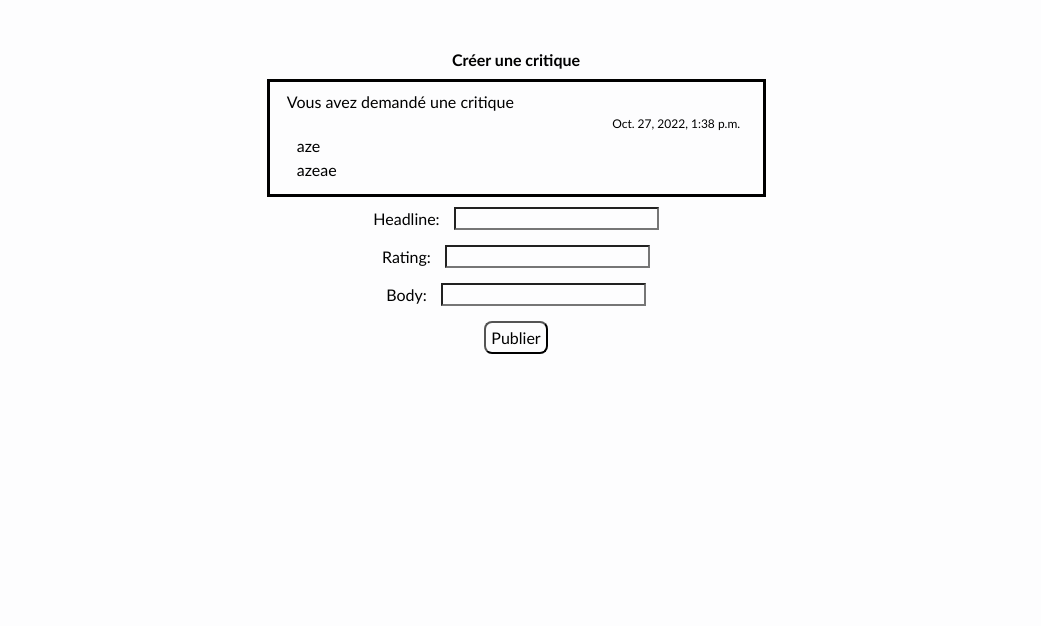
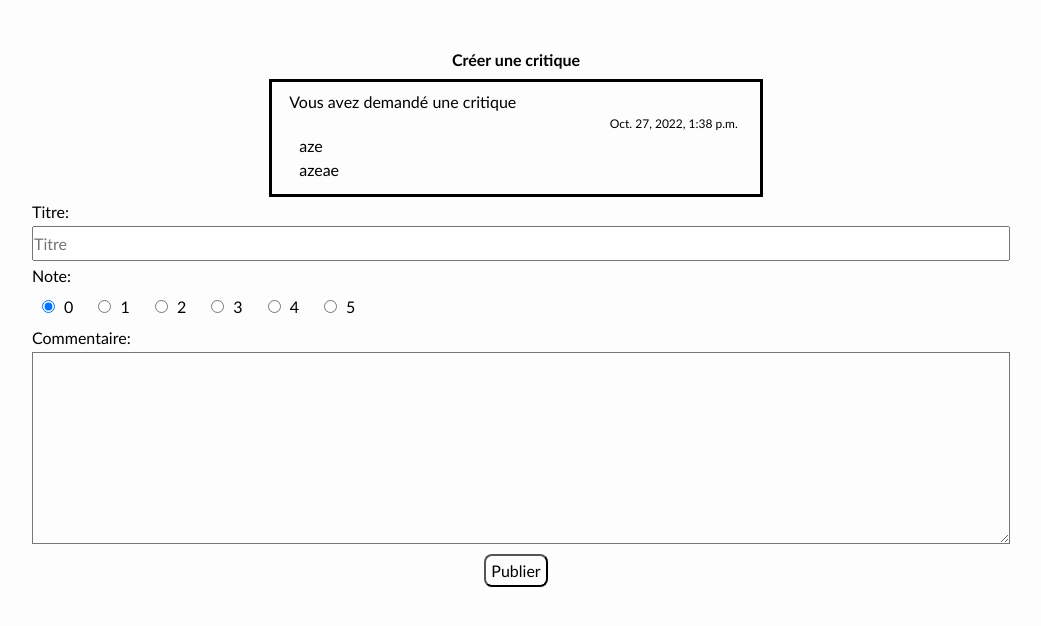
Before and after one commit to Tortique/LITReview, a Django app: page /create/6/review in a window 1280 px wide. Shown: the part 43-669 px from the top of the page, without its empty margins (124-1165 px from the left). Run offline with Django 4.2, Linux system fonts and the light colour scheme; a user stored in the database is signed in; data comes from the database, SQL or seed files in the repository.

Commit message:
adaptation css

```diff
--- a/litr/forms.py
+++ b/litr/forms.py
@@ -14,7 +14,14 @@ class TicketForm(forms.ModelForm):
         model = models.Ticket
         fields = ['title', 'description', 'image']
 
-    title = forms.CharField(label="Titre")
+        widgets = {
+            'title': forms.TextInput(attrs={'placeholder': 'Titre'}),
+            'description': forms.Textarea(),
+        }
+        labels = {
+            'title': "Titre",
+            'description': "Description"
+        }
 
 
 class DeleteTicketForm(forms.Form):
@@ -25,6 +32,15 @@ class ReviewForm(forms.ModelForm):
     class Meta:
         model = models.Review
         fields = ['headline', 'rating', 'body']
+        widgets = {
+            'headline': forms.TextInput(attrs={'placeholder': 'Titre'}),
+            'rating': forms.RadioSelect,
+        }
+        labels = {
+            'headline': "Titre",
+            'rating': "Note",
+            'body': "Commentaire"
+        }
 
 
 class DeleteReviewForm(forms.Form):
--- a/litr/models.py
+++ b/litr/models.py
@@ -6,7 +6,7 @@ from PIL import Image
 
 class Ticket(models.Model):
     title = models.CharField(max_length=30)
-    description = models.CharField(max_length=168)
+    description = models.TextField(max_length=168)
     image = models.ImageField(null=True, blank=True)
     user = models.ForeignKey(settings.AUTH_USER_MODEL, on_delete=models.CASCADE)
     time_created = models.DateTimeField(auto_now_add=True)
@@ -30,11 +30,12 @@ class Ticket(models.Model):
 
 
 class Review(models.Model):
+    CHOICES = [(0, 0), (1, 1), (2, 2), (3, 3), (4, 4), (5, 5)]
     ticket = models.ForeignKey(to=Ticket, on_delete=models.CASCADE)
-    rating = models.PositiveSmallIntegerField(validators=[MinValueValidator(0), MaxValueValidator(5)])
+    rating = models.CharField(max_length=1, choices=CHOICES, default=0, )
     user = models.ForeignKey(settings.AUTH_USER_MODEL, on_delete=models.CASCADE)
     headline = models.CharField(max_length=128)
-    body = models.CharField(max_length=8192, blank=True)
+    body = models.TextField(max_length=8192, blank=True)
     time_created = models.DateTimeField(auto_now_add=True)
 
 
--- a/litr/templates/litr/create_review.html
+++ b/litr/templates/litr/create_review.html
@@ -2,13 +2,19 @@
 {% block content %}
     <div>
         <h2>Créer une critique</h2>
-        {% include 'partials/ticket_snippet.html' with ticket=ticket_form %}
     </div>
     <form method="post" enctype="multipart/form-data">
+    <div>
+        {% if request.get_full_path == "/create/review/" %}
         {{ ticket_form.as_p }}
-
+        {% else %}
+        {% include 'partials/ticket_snippet.html' with ticket=ticket_form %}
+        {% endif %}
+    </div>
+    <div>
         {{ review_form.as_p }}
         {% csrf_token %}
+    </div>
         <button type="submit">Publier</button>
     </form>
 {% endblock content %}
--- a/litr/templates/litr/create_ticket.html
+++ b/litr/templates/litr/create_ticket.html
@@ -2,8 +2,10 @@
 {% block content %}
     <h2>Créer un ticket</h2>
     <form method="post" enctype="multipart/form-data">
+    <div class="container">
         {{ form.as_p }}
         {% csrf_token %}
+    </div>
         <button type="submit">Publier</button>
     </form>
 {% endblock content %}
--- a/static/app.css
+++ b/static/app.css
@@ -81,3 +81,34 @@ button {
 h2 {
     margin-bottom: 10px;
 }
+
+p {
+    text-align: left;
+}
+
+input{
+    display: block;
+    width: 100%;
+    height: 35px;
+    background-color: revert;
+}
+
+textarea {
+    display: block;
+    width: 100%;
+}
+
+#id_rating {
+    display: flex;
+    justify-content: flex-start;
+}
+#id_rating > div > label > input {
+    cursor: pointer;
+    width: revert;
+    height: auto;
+    display: inline;
+}
+
+#id_rating > div > label {
+    text-align: center;
+}
```
